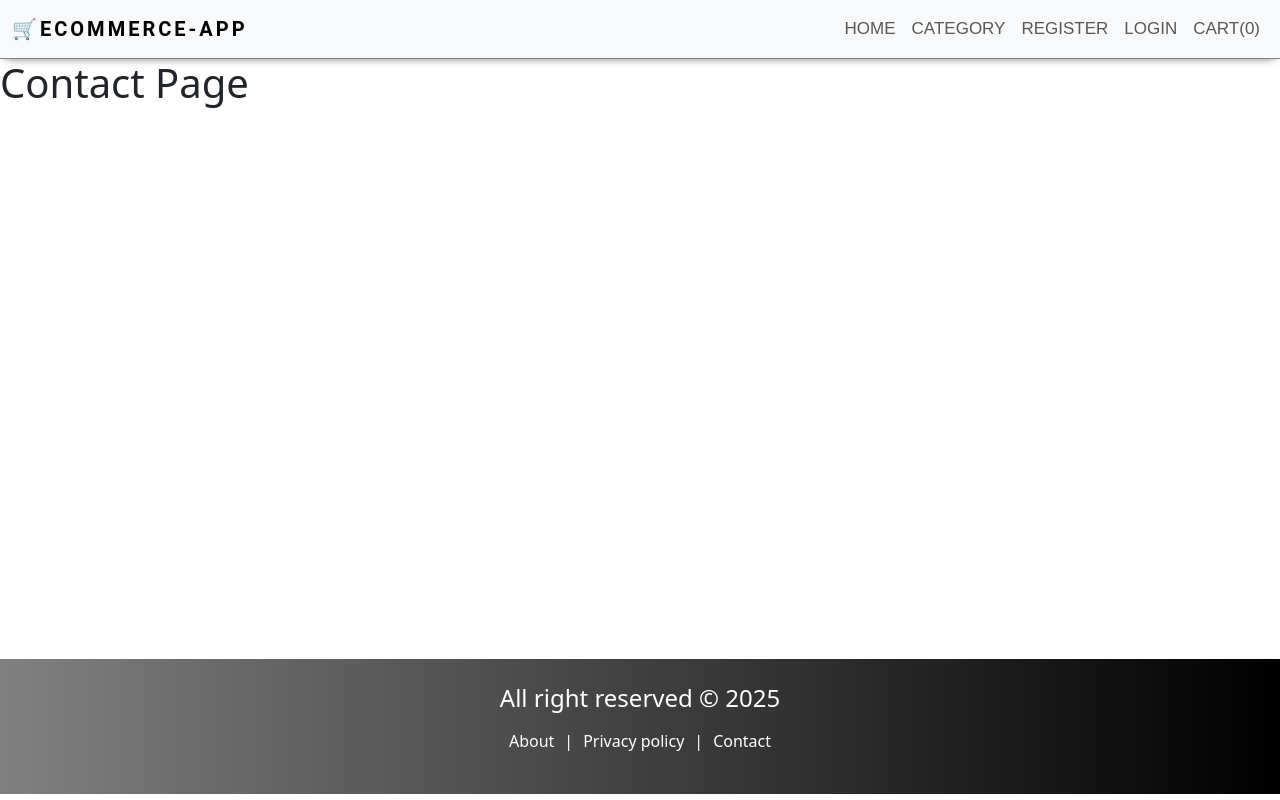
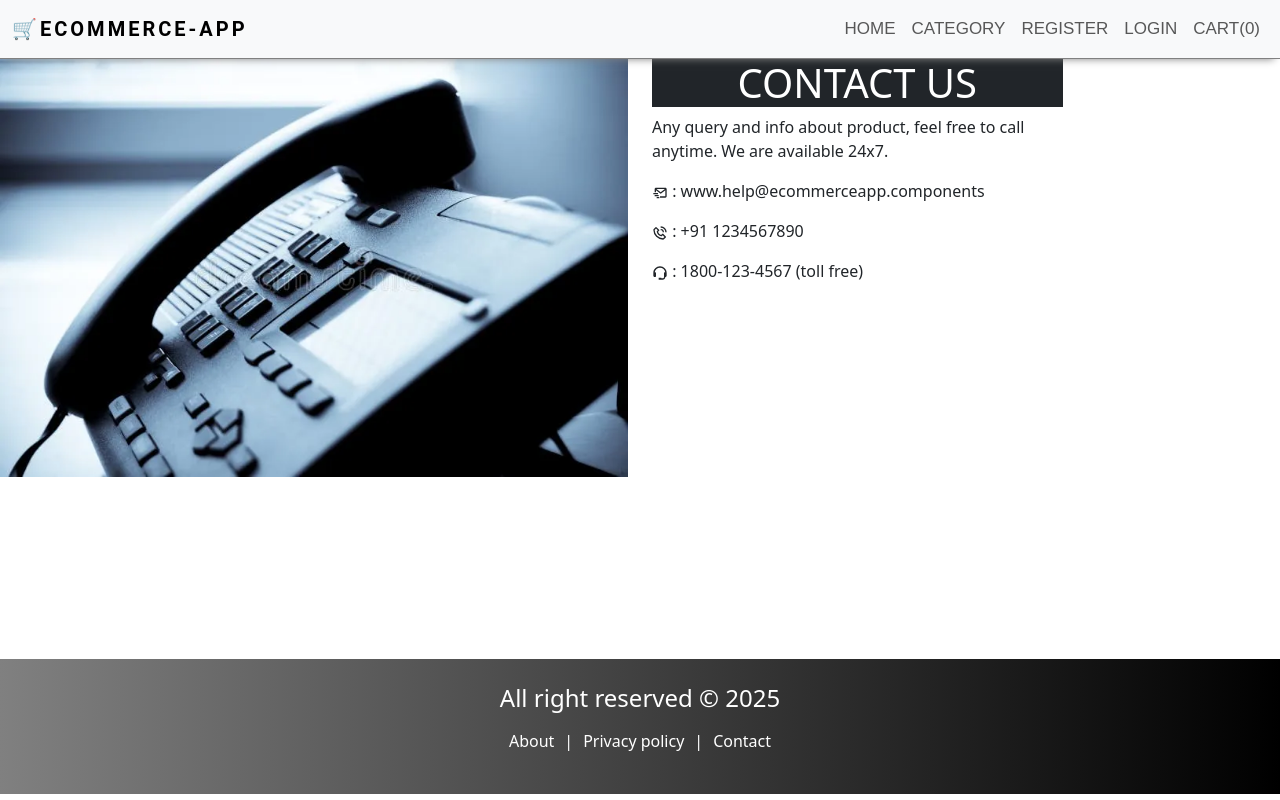
Before and after one commit to sk66641/ecommerce-app, a React (Create React App) app in the folder client/: page /Contact in a window 1280 px wide. Built offline with nearby package versions, Linux system fonts and the light colour scheme.

Commit message:
contact page updated

```diff
--- a/client/src/index.css
+++ b/client/src/index.css
@@ -55,3 +55,29 @@
     color: #f8f9fa;
     border-bottom: 1px solid #f8f9fa;
 }
+
+
+/*page not found */
+
+.pnf{
+    display: flex;
+    flex-direction: column;
+    justify-content: center;
+    align-items: center;
+    min-height: 65vh;
+}
+.pnf-title{
+    font-size: 100px;
+    font-weight: 700;
+}
+ .pnf-heading{
+    font-weight: normal;
+ }
+
+.pnf-btn{
+    color: rgb(2, 0, 0);
+    padding: 10px;
+    border: 1px solid #010407;
+    text-decoration: none;
+    margin-top: 10px;
+}
--- a/client/src/pages/Contact.js
+++ b/client/src/pages/Contact.js
@@ -1,10 +1,34 @@
 import React from 'react'
 import Layout from '../components/layout/Layout'
+import { BiMailSend, BiPhoneCall, BiSupport } from 'react-icons/bi' // ✅ Import these icons
 
 const Contact = () => {
   return (
     <Layout>
-        <h1>Contact Page</h1>
+      <div className="row contacts">
+        <div className="col-md-6">
+          <img
+            src="/images/contacts.jpg"
+            alt="contacts"
+            style={{ width: '100%' }}
+          />
+        </div>
+        <div className="col-md-4">
+          <h1 className="bg-dark text-white text-center">CONTACT US</h1>
+          <p className="text-justify mt-2">
+            Any query and info about product, feel free to call anytime. We are available 24x7.
+          </p>
+          <p className="mt-3">
+            <BiMailSend /> : www.help@ecommerceapp.components
+          </p>
+          <p className="mt-3">
+            <BiPhoneCall /> : +91 1234567890
+          </p>
+          <p className="mt-3">
+            <BiSupport /> : 1800-123-4567 (toll free)
+          </p>
+        </div>
+      </div>
     </Layout>
   )
 }
--- a/client/src/pages/PageNotFound.js
+++ b/client/src/pages/PageNotFound.js
@@ -1,10 +1,17 @@
 import React from 'react'
+import {Link} from 'react-router-dom';
 import Layout from '../components/layout/Layout'
 
 const PageNotFound = () => {
   return (
     <Layout>
-        <h1>PageNotFound</h1>
+        <div className='pnf'>
+          <h1 className='pnf-title'>404</h1>
+          <h2 className='pnf-heading'>Oops ! Page Not Found</h2>
+          < Link to='/' classname='pnf-btn'>
+          <button>Go Back</button>
+          </Link>
+        </div>
     </Layout>
   )
 }
```
Also changed, not shown: client/public/images/contacts.jpg (added).
